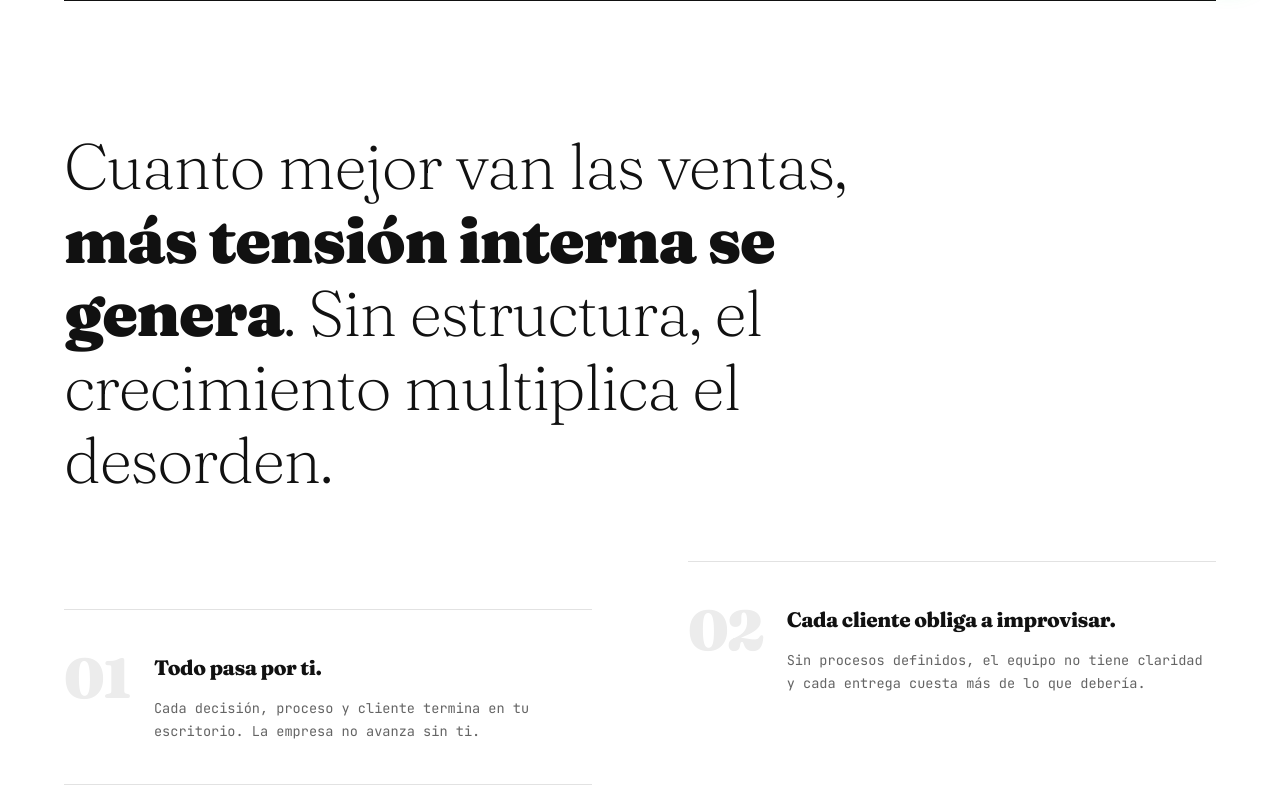
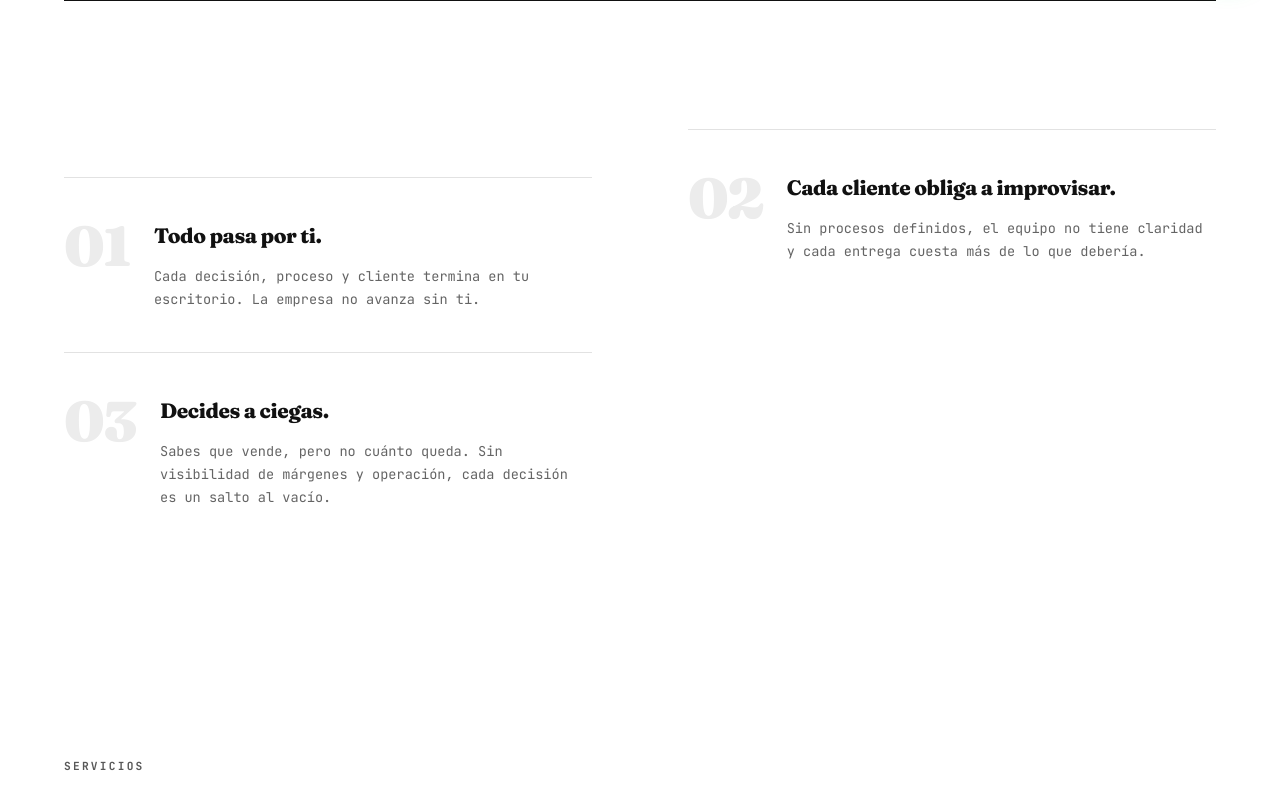
Before and after one commit to dietic/methodica, a Next.js app: page / in a window 1280 px wide. Shown: the part 800-1600 px from the top of the page. Built offline with nearby package versions, Linux system fonts and the light colour scheme.

Commit message:
copy: remove pain section pullquote header
- Drop the "Cuanto mejor van las ventas..." h2 and clean up unused .pain__header / .pain__pullquote styles
- Section now opens directly with the three pain cards

```diff
--- a/app/globals.css
+++ b/app/globals.css
@@ -371,28 +371,11 @@ body {
 .pain {
   padding: 6rem 0;
 }
-.pain__header {
-  margin-bottom: 4rem;
-}
-
-.pain__pullquote {
-  font-family: var(--font-fraunces), "Fraunces", serif;
-  font-weight: 200;
-  font-size: clamp(2rem, 5vw, 4.5rem);
-  line-height: 1.15;
-  letter-spacing: -0.02em;
-  max-width: 900px;
-}
-
-.pain__pullquote strong {
-  font-weight: 900;
-}
 
 .pain__grid {
   display: grid;
   grid-template-columns: 1fr;
   gap: 2rem;
-  margin-top: 4rem;
 }
 
 .pain__item {
--- a/app/page.tsx
+++ b/app/page.tsx
@@ -173,16 +173,8 @@ export default function Home() {
         </div>
 
         {/* PAIN / PROBLEM */}
-        <section className="pain" id="problema" aria-labelledby="pain-heading">
+        <section className="pain" id="problema">
           <div className="container">
-            <div className="pain__header">
-              <h2 id="pain-heading" className="pain__pullquote">
-                Cuanto mejor van las ventas,{" "}
-                <strong>más tensión interna se genera</strong>. Sin estructura,
-                el crecimiento multiplica el desorden.
-              </h2>
-            </div>
-
             <div className="pain__grid">
               <article className="pain__item">
                 <span className="pain__number" aria-hidden="true">
```
